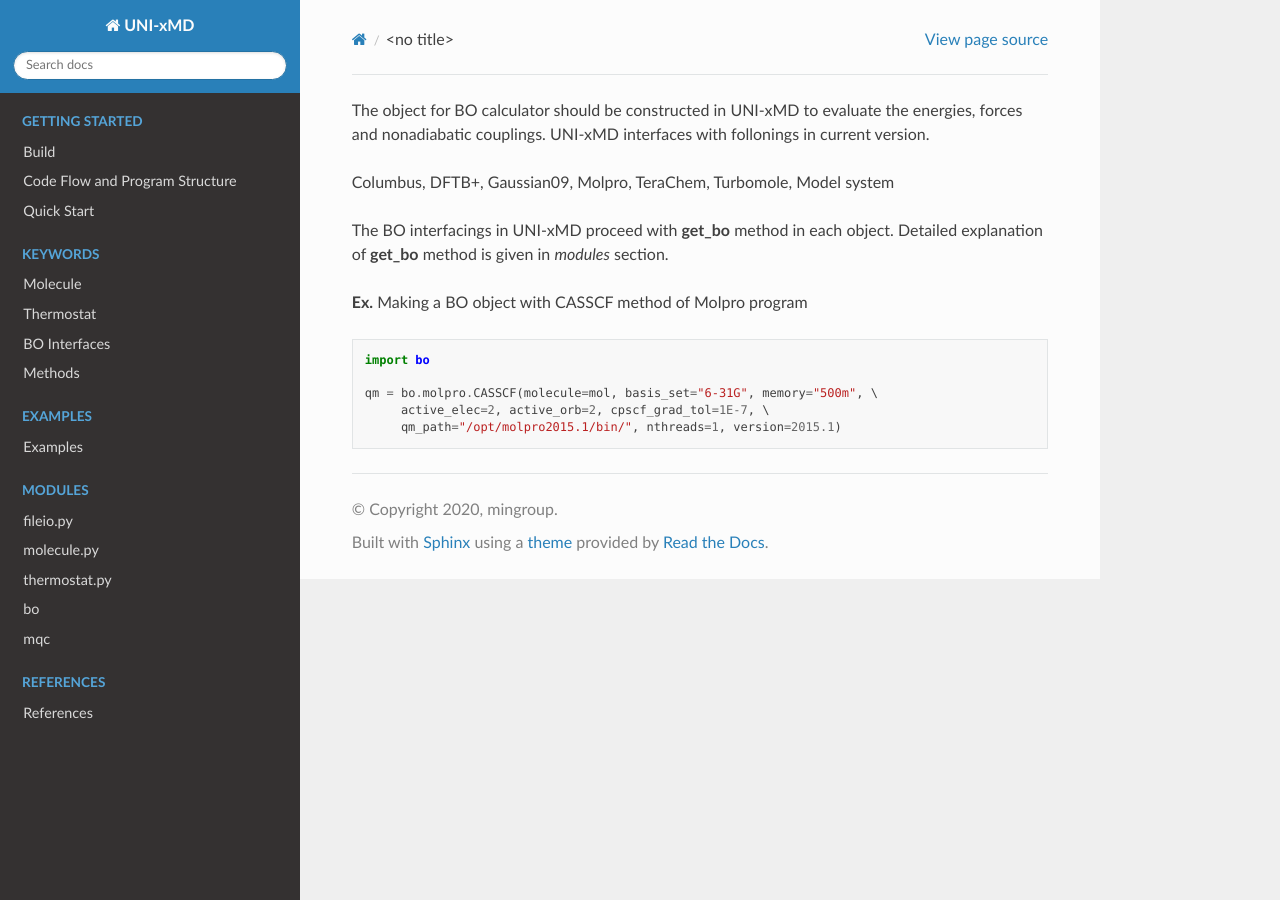
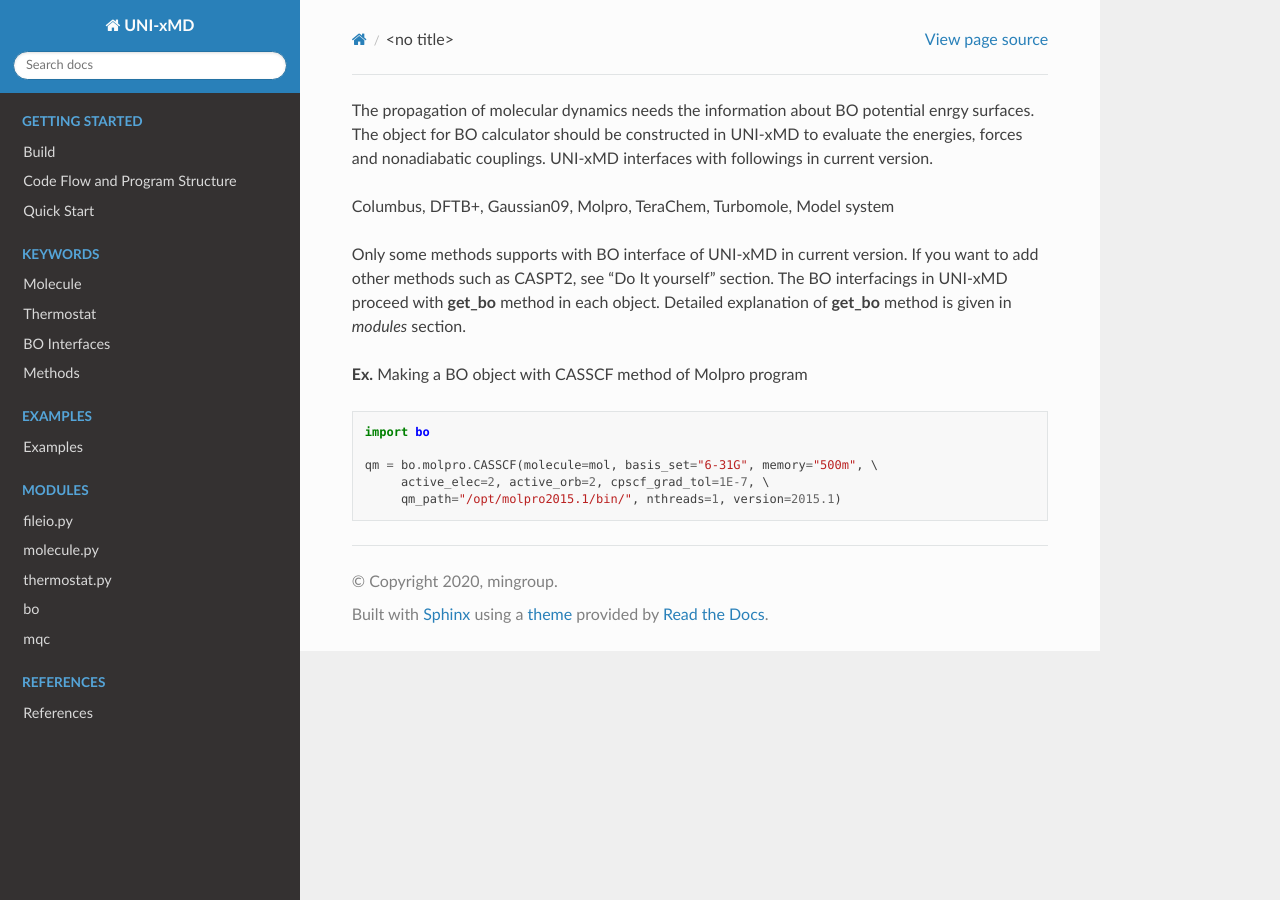
Before and after one commit to skmin-lab/unixmd, a Sphinx documentation site: the page built from docs/source/keywords/bo/bo_calculator.rst, in a window 1280 px wide. Built offline with Sphinx 7.4.7 and the Read the Docs theme 2.0.0, drawn with Linux system fonts in a browser that asks for light colours.

Commit message:
Add more explanation about BO object in keywords

```diff
--- a/docs/source/keywords/bo/bo_calculator.rst
+++ b/docs/source/keywords/bo/bo_calculator.rst
@@ -1,9 +1,12 @@
 
+The propagation of molecular dynamics needs the information about BO potential enrgy surfaces.
 The object for BO calculator should be constructed in UNI-xMD to evaluate the energies,
-forces and nonadiabatic couplings. UNI-xMD interfaces with follonings in current version.
+forces and nonadiabatic couplings. UNI-xMD interfaces with followings in current version.
 
 - Columbus, DFTB+, Gaussian09, Molpro, TeraChem, Turbomole, Model system
 
+Only some methods supports with BO interface of UNI-xMD in current version.
+If you want to add other methods such as CASPT2, see "Do It yourself" section.
 The BO interfacings in UNI-xMD proceed with **get_bo** method in each object.
 Detailed explanation of **get_bo** method is given in *modules* section.
 
```
